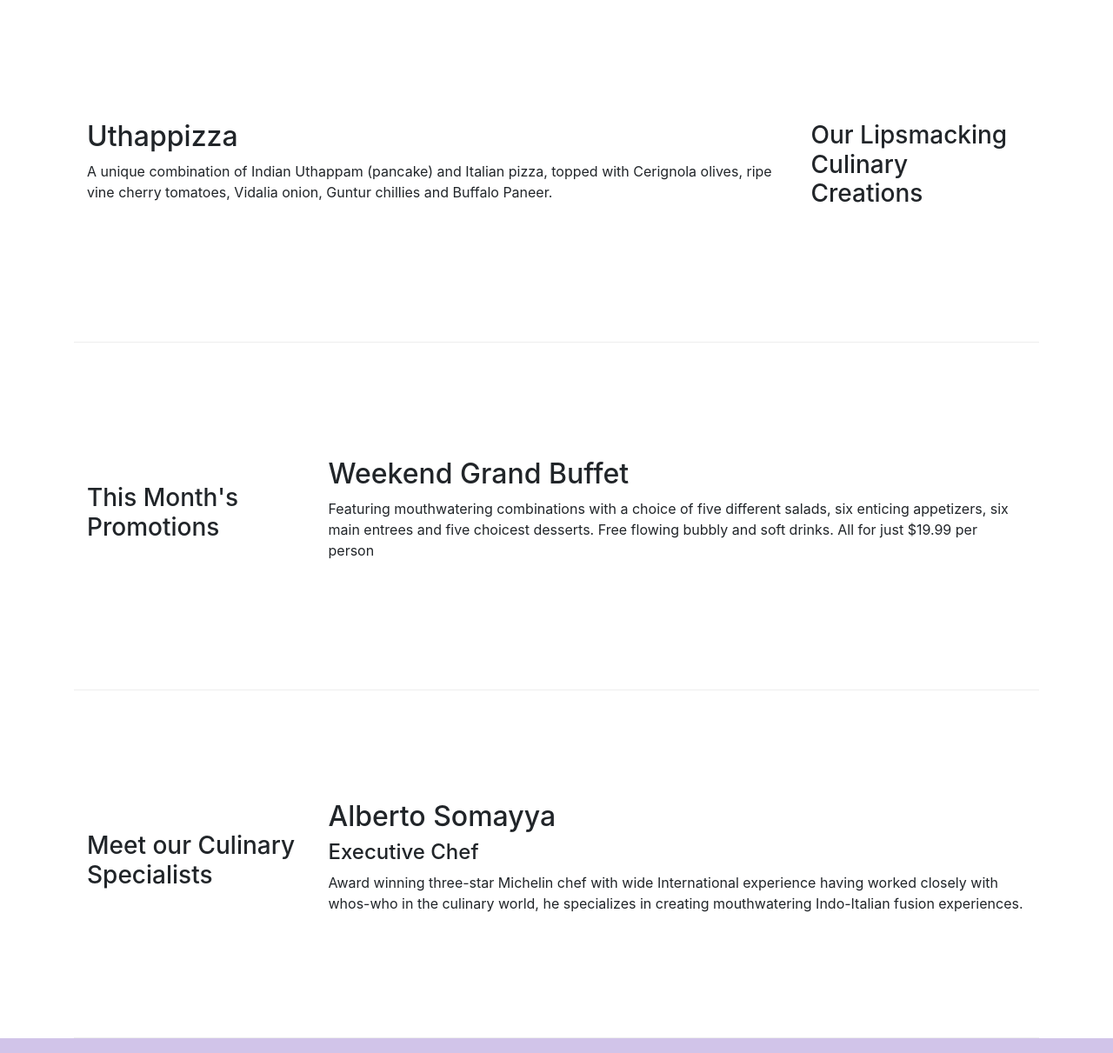
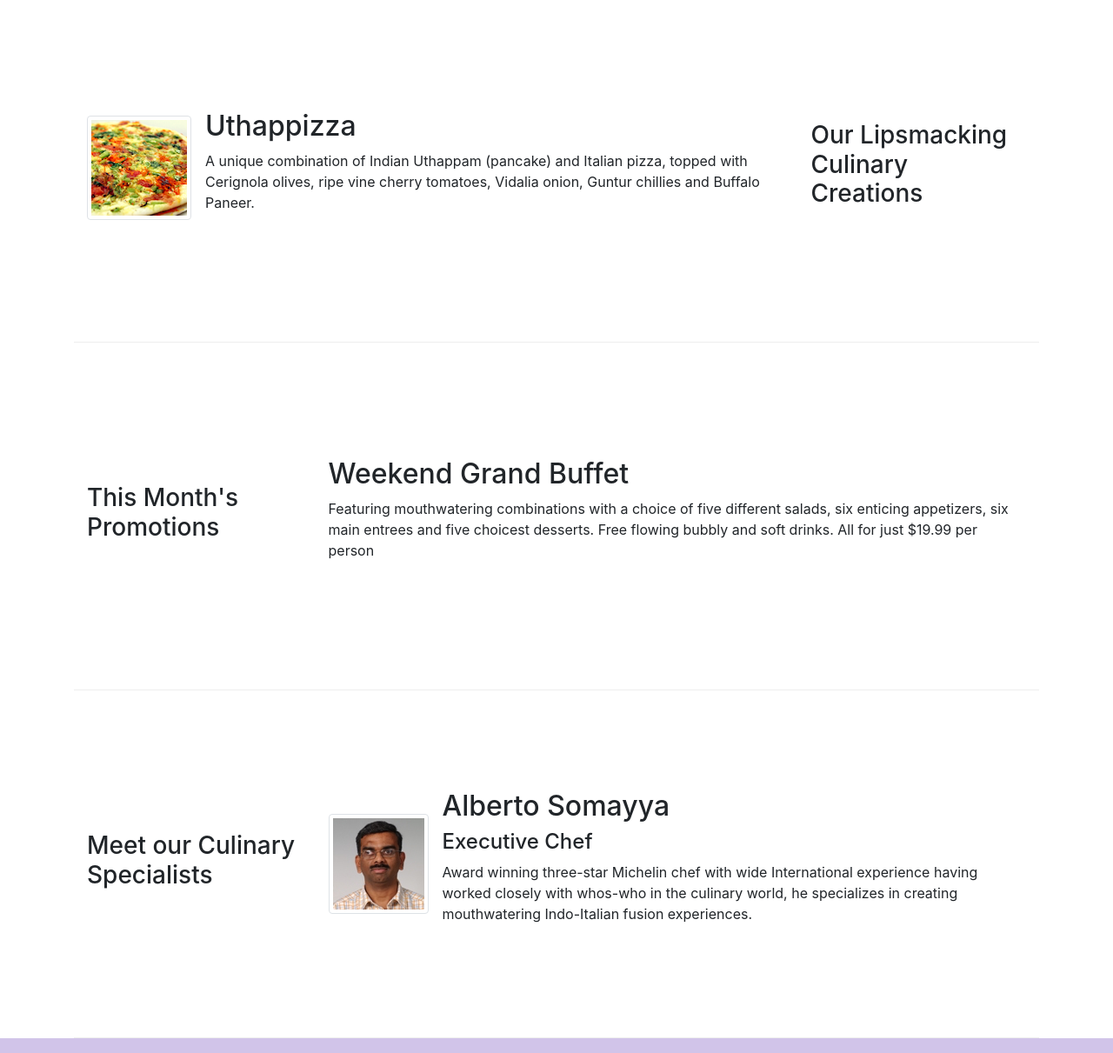
Before and after one commit to lequangduc/Boostrap_test, a website: page index.html in a window 1280 px wide. Shown: the part 340-1551 px from the top of the page at 87% size. Drawn offline with nearby package versions, Linux system fonts and the light colour scheme.

Commit message:
images and media

```diff
--- a/index.html
+++ b/index.html
@@ -41,7 +41,9 @@
         >
           <span class="navbar-toggler-icon"></span>
         </button>
-        <a class="navbar-brand" href="#">Ristorante Con Fusion</a>
+        <a class="navbar-brand mr-auto" href="#"
+          ><img src="img/logo.png" height="30" width="41"
+        /></a>
         <div class="collapse navbar-collapse" id="Navbar">
           <ul class="navbar-nav mr-auto">
             <li class="nav-item active">
@@ -83,7 +85,9 @@
               your culinary senses!
             </p>
           </div>
-          <div class="col-12 col-sm"></div>
+          <div class="col-12 col-sm align-self-center">
+            <img src="img/logo.png" class="img-fluid" />
+          </div>
         </div>
       </div>
     </header>
@@ -94,12 +98,23 @@
           <h3>Our Lipsmacking Culinary Creations</h3>
         </div>
         <div class="col col-sm order-sm-first col-md">
-          <h2>Uthappizza</h2>
-          <p>
-            A unique combination of Indian Uthappam (pancake) and Italian pizza,
-            topped with Cerignola olives, ripe vine cherry tomatoes, Vidalia
-            onion, Guntur chillies and Buffalo Paneer.
-          </p>
+          <div class="media">
+            <img
+              class="d-flex mr-3 img-thumbnail align-self-center"
+              src="img/uthappizza.png"
+              alt="Uthappizza"
+            />
+
+            <div class="media-body">
+              <h2 class="mt-0">Uthappizza</h2>
+
+              <p class="d-none d-sm-block">
+                A unique combination of Indian Uthappam (pancake) and Italian
+                pizza, topped with Cerignola olives, ripe vine cherry tomatoes,
+                Vidalia onion, Guntur chillies and Buffalo Paneer.
+              </p>
+            </div>
+          </div>
         </div>
       </div>
 
@@ -123,14 +138,26 @@
           <h3>Meet our Culinary Specialists</h3>
         </div>
         <div class="col col-sm col-md">
-          <h2>Alberto Somayya</h2>
-          <h4>Executive Chef</h4>
-          <p>
-            Award winning three-star Michelin chef with wide International
-            experience having worked closely with whos-who in the culinary
-            world, he specializes in creating mouthwatering Indo-Italian fusion
-            experiences.
-          </p>
+          <div class="media">
+            <img
+              class="d-flex mr-3 img-thumbnail align-self-center"
+              src="img/alberto.png"
+              alt="Alberto Somayya"
+            />
+
+            <div class="media-body">
+              <h2 class="mt-0">Alberto Somayya</h2>
+
+              <h4>Executive Chef</h4>
+
+              <p class="d-none d-sm-block">
+                Award winning three-star Michelin chef with wide International
+                experience having worked closely with whos-who in the culinary
+                world, he specializes in creating mouthwatering Indo-Italian
+                fusion experiences.
+              </p>
+            </div>
+          </div>
         </div>
       </div>
     </div>
```
Also changed, not shown: aboutus.html (+4 -2 lines), contactus.html (+4 -3 lines), img/alberto.png (added), img/buffet.png (added), img/logo.png (added), img/uthappizza.png (added), 2 other files.
